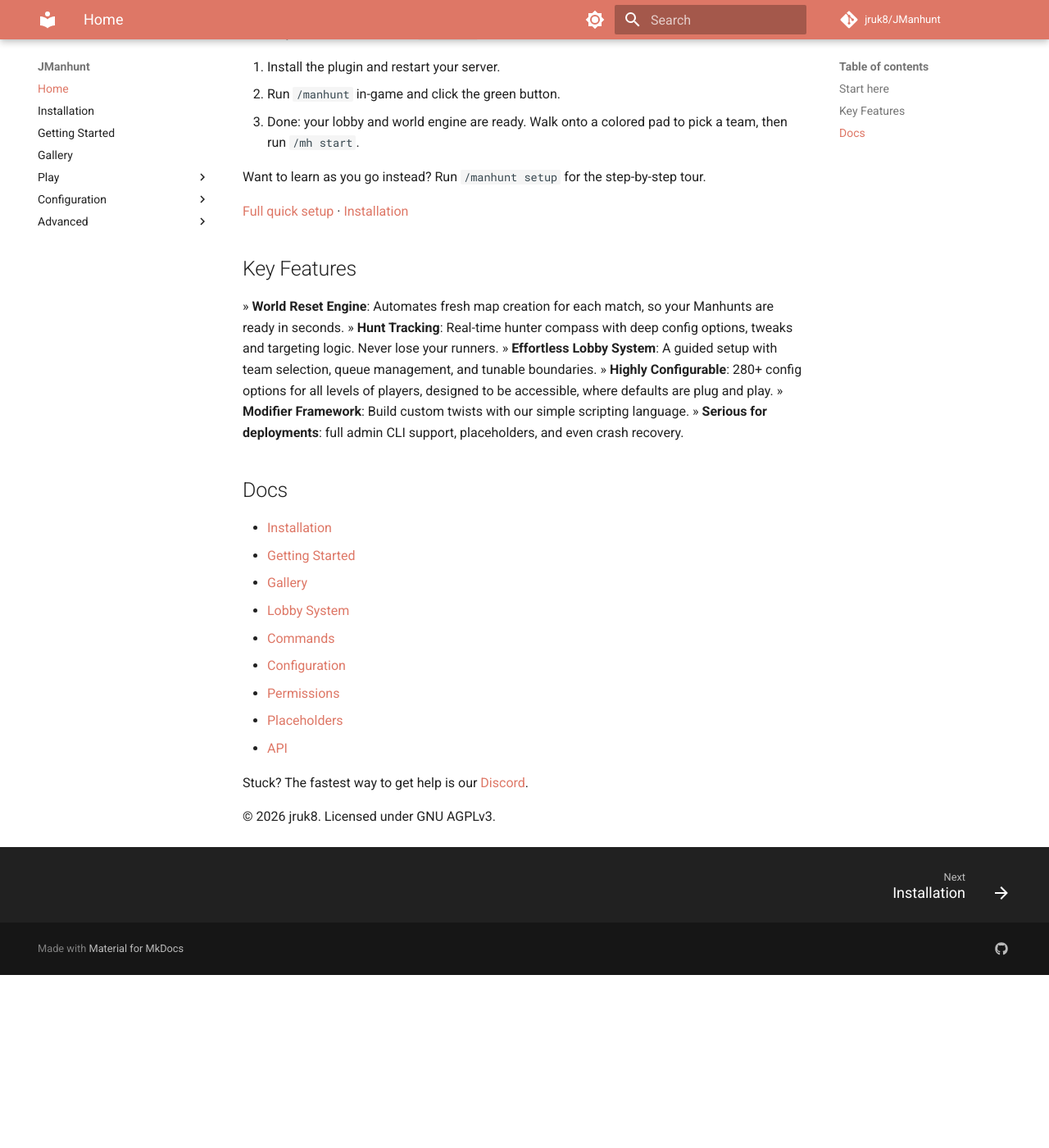
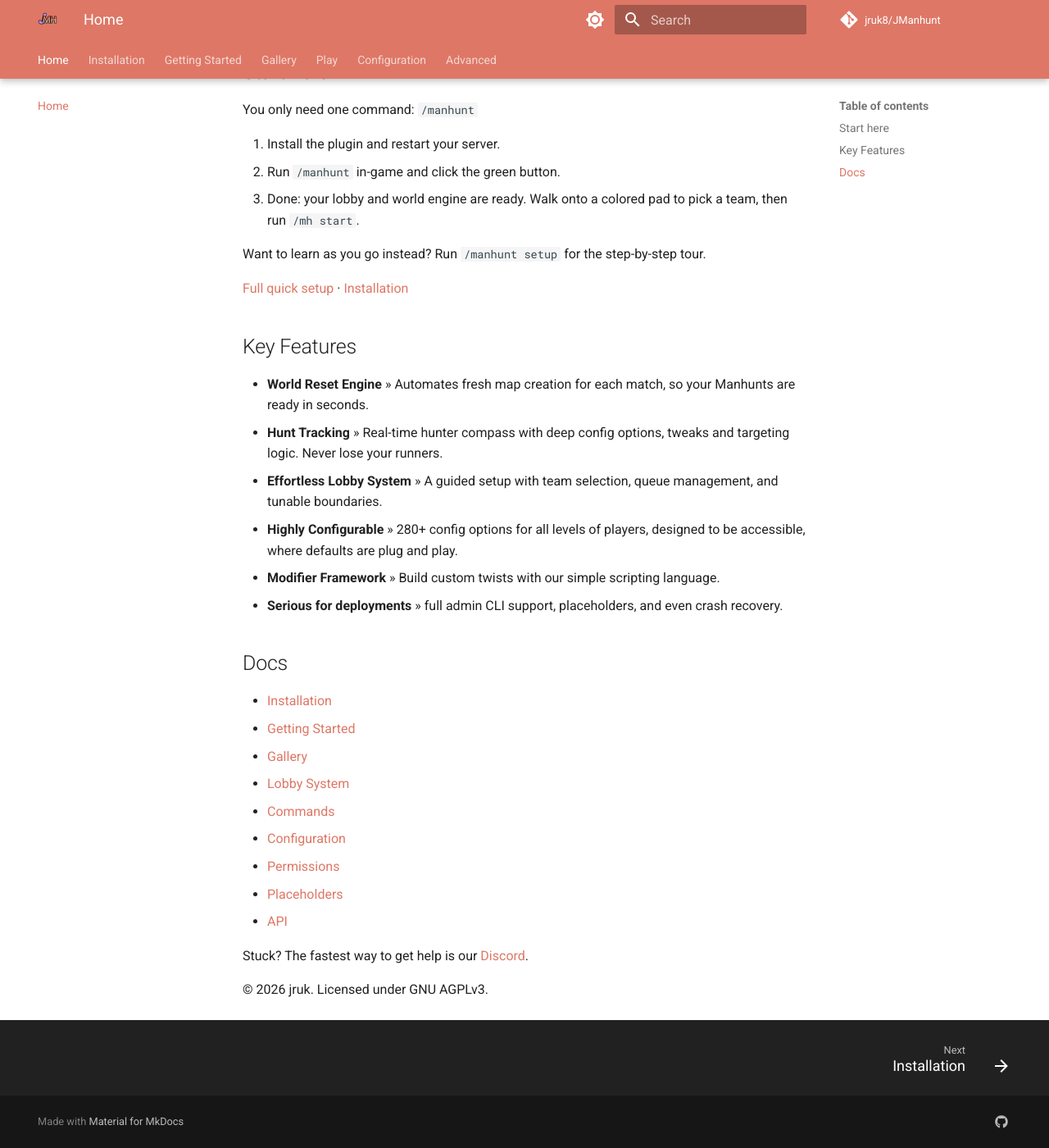
Before and after one commit to jruk8/JManhunt, an MkDocs documentation site: the page built from docs/index.md, in a window 1280 px wide and 1400 px high, scrolled down 704 px. Shown: the whole window at 82% size. Built offline with MkDocs 1.6.1 and Material for MkDocs 9.7.7, drawn with Linux system fonts in a browser that asks for light colours; comment, search, counter and statistics services are not loaded; before the commit the page ends 1893 px from its top, so only the background shows below that; some of the changed text lies outside the part shown.

Commit message:
docs: add logo, navtabs, announcement bar

```diff
--- a/docs/index.md
+++ b/docs/index.md
@@ -22,12 +22,12 @@ step-by-step tour.
 
 ## Key Features
 
-» **World Reset Engine**: Automates fresh map creation for each match, so your Manhunts are ready in seconds.
-» **Hunt Tracking**: Real-time hunter compass with deep config options, tweaks and targeting logic. Never lose your runners.
-» **Effortless Lobby System**: A guided setup with team selection, queue management, and tunable boundaries.
-» **Highly Configurable**: 280+ config options for all levels of players, designed to be accessible, where defaults are plug and play.
-» **Modifier Framework**: Build custom twists with our simple scripting language.
-» **Serious for deployments**: full admin CLI support, placeholders, and even crash recovery.
+- **World Reset Engine** » Automates fresh map creation for each match, so your Manhunts are ready in seconds.
+- **Hunt Tracking** » Real-time hunter compass with deep config options, tweaks and targeting logic. Never lose your runners.
+- **Effortless Lobby System** » A guided setup with team selection, queue management, and tunable boundaries.
+- **Highly Configurable** » 280+ config options for all levels of players, designed to be accessible, where defaults are plug and play.
+- **Modifier Framework** » Build custom twists with our simple scripting language.
+- **Serious for deployments** » full admin CLI support, placeholders, and even crash recovery.
 
 ## Docs
 
@@ -44,4 +44,4 @@ step-by-step tour.
 Stuck? The fastest way to get help is our
 [Discord](https://discord.gg/hkWmCVmWDC).
 
-© 2026 jruk8. Licensed under GNU AGPLv3.
+© 2026 jruk. Licensed under GNU AGPLv3.
--- a/mkdocs.yml
+++ b/mkdocs.yml
@@ -7,6 +7,9 @@ repo_name: jruk8/JManhunt
 theme:
   name: material
   language: en
+  custom_dir: overrides
+  logo: assets/logo.png
+  favicon: assets/favicon.png
   palette:
     - media: "(prefers-color-scheme: light)"
       scheme: default
@@ -23,10 +26,13 @@ theme:
         icon: material/brightness-4
         name: Switch to light mode
   features:
+    - announce.dismiss
     - social
     - navigation.instant
     - navigation.tracking
     - navigation.top
+    - navigation.tabs
+    - navigation.tabs.sticky
     - navigation.footer
     - search.suggest
     - search.highlight
--- /dev/null
+++ b/overrides/main.html
@@ -0,0 +1,5 @@
+{% extends "base.html" %}
+
+{% block announce %}
+  Try it live on the demo server: <code>play.jmanhunt.com</code>
+{% endblock %}
```
Also changed, not shown: docs/assets/favicon.png (added), docs/assets/logo.png (added).
